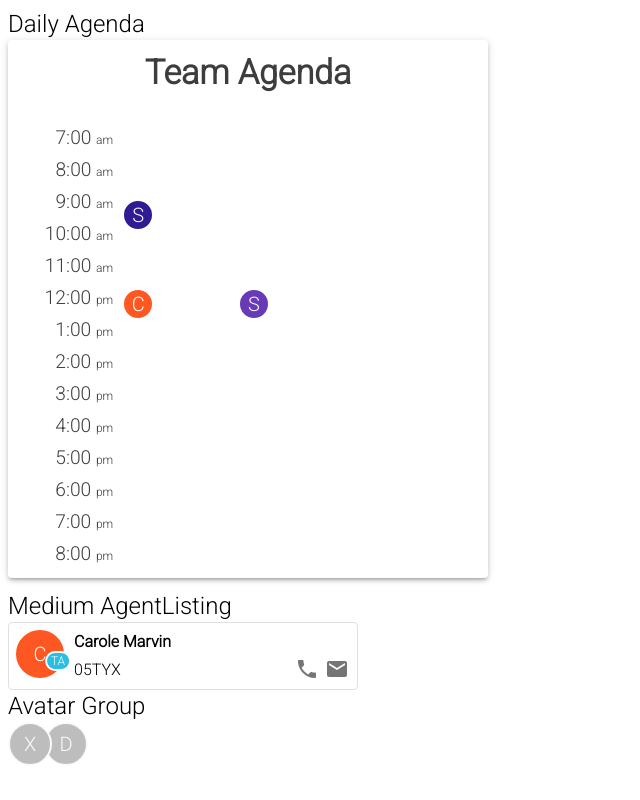
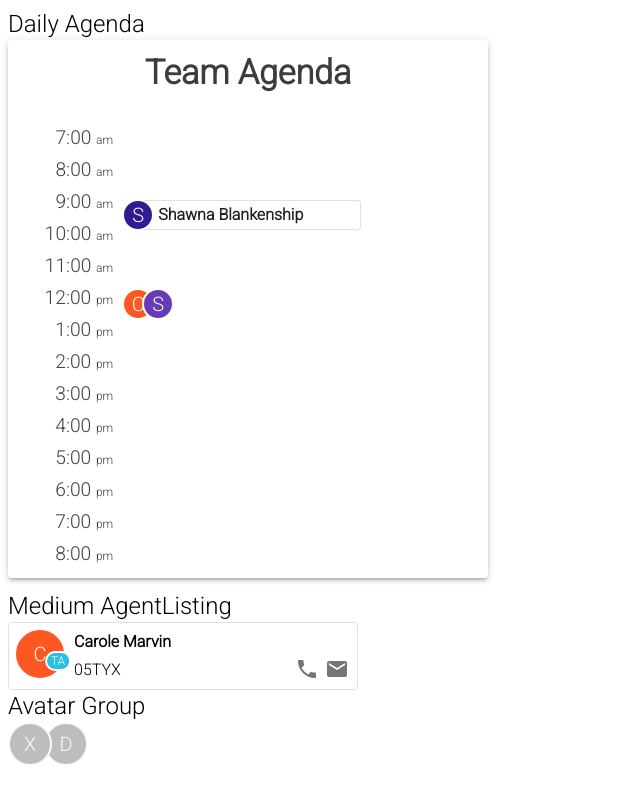
Before and after one commit to vollantre/agent-listing, a React app: page / in a window 1280 px wide. Shown: the whole page, without its empty margins (0-640 px from the left). Built offline with nearby package versions, Linux system fonts and the light colour scheme; the HTML template or start-up script is replaced by a standard one.

Commit message:
show hovered agent on top

```diff
--- a/src/components/AgentListing.js
+++ b/src/components/AgentListing.js
@@ -15,6 +15,8 @@ const SmallGrid = withStyles(theme => ({
         border: '1px solid rgba(0, 0, 0, 0.12)',
         paddingLeft: '28px', borderRadius: '4px',
         width: '100%',
+        minWidth: '175px',
+        backgroundColor: 'white'
     }
 }))(Grid)
 
@@ -30,7 +32,7 @@ const SmallAgentListing = ({ agent, showAvatarOnly }) => {
 
     return(
         <Grid
-            style={{ position: 'relative' }}
+            style={{ position: 'relative', zIndex: (showName ? 2 : 0) }}
             item
             alignItems="center"
             container
--- a/src/components/DailyAgenda.js
+++ b/src/components/DailyAgenda.js
@@ -30,14 +30,27 @@ const Appointment = ({appointment, xs}) => {
     const [mTop] = React.useState(Math.floor(getMinutes(parseISO(appointment.appt_time)) / 15 % 4) * 7)
 
     if (appointment.agents.length > 1) return (
-        <Grid style={{ marginTop: `${mTop}px`, display: 'flex' }} item xs={xs}>
-            {appointment.agents.map(agent => <AgentListing size="small" key={agent.code} agent={agent} showAvatarOnly />)}
+        <Grid id="appointment" style={{ marginTop: `${mTop}px`, position: 'relative' }} container item xs={xs}>
+            {appointment.agents.map((agent, i) =>
+            <Grid
+                style={{ position: 'absolute', left: `${i * 20}px` }}
+                item
+                key={agent.code}
+            >
+                <AgentListing
+                    size="small"
+                    agent={agent}
+                    showAvatarOnly
+                />
+            </Grid>
+
+            )}
         </Grid>
     )
 
     return(
         <Grid style={{ marginTop: `${mTop}px` }} item xs={xs}>
-            <AgentListing size="small" showAvatarOnly agent={appointment.agents[0]} />
+            <AgentListing size="small" agent={appointment.agents[0]} />
         </Grid>
     )
 }
```
